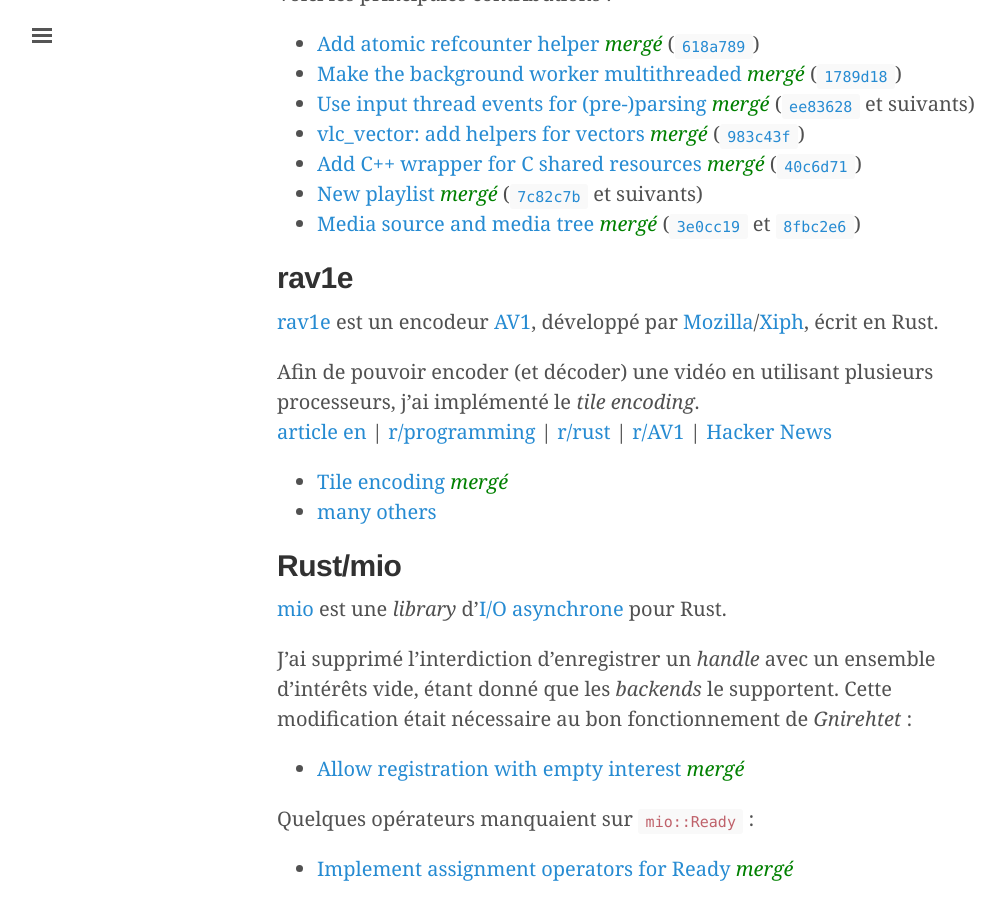
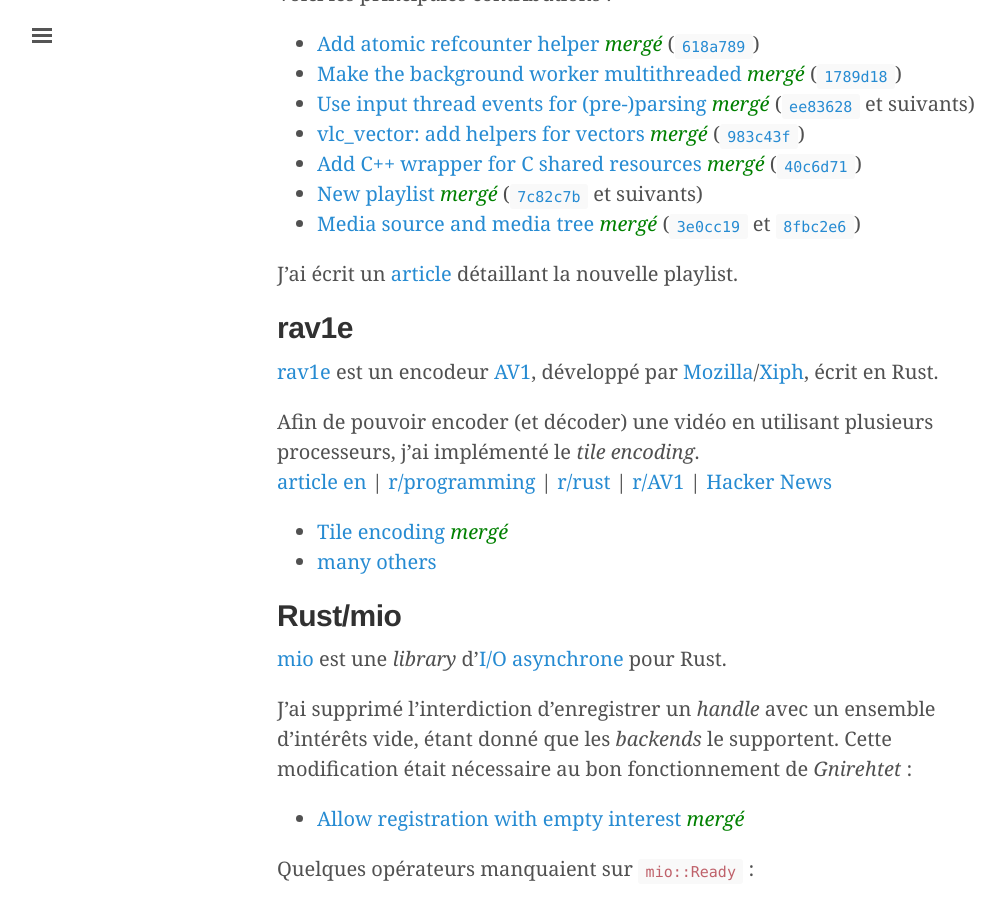
Before and after one commit to rom1v/blog.rom1v.com, a Jekyll site: the page built from contrib.md, in a window 1280 px wide and 900 px high, scrolled down 1763 px. Shown: the whole window, without its empty margins (3-1008 px from the left). Built offline with Jekyll 4.4.1, drawn with Linux system fonts in a browser that asks for light colours.

Commit message:
Add links to VLC playlist to blog pages

```diff
--- a/contrib.md
+++ b/contrib.md
@@ -160,6 +160,10 @@ Voici les principales contributions :
 [`7c82c7b`]: https://git.videolan.org/?p=vlc.git;a=commitdiff;h=7c82c7bf08ac11cbe81e96d309e54a2a559f19a8
 [`3e0cc19`]: https://git.videolan.org/?p=vlc.git;a=commitdiff;h=3e0cc1942a963693cf97c99a5ab1e9c6171fe6b1
 [`8fbc2e6`]: https://git.videolan.org/?p=vlc.git;a=commitdiff;h=8fbc2e61bfeb0331f254b179caf177cd086845a3
+
+J'ai écrit un [article][blog-vlc-playlist] détaillant la nouvelle playlist.
+
+[blog-vlc-playlist]: {% post_url 2019-05-21-a-new-core-playlist-for-vlc-4 %}
 
 
 [VideoLabs]: https://videolabs.io/
```
Also changed, not shown: articles.md (+1 -0 lines), cv.md (+3 -0 lines).
